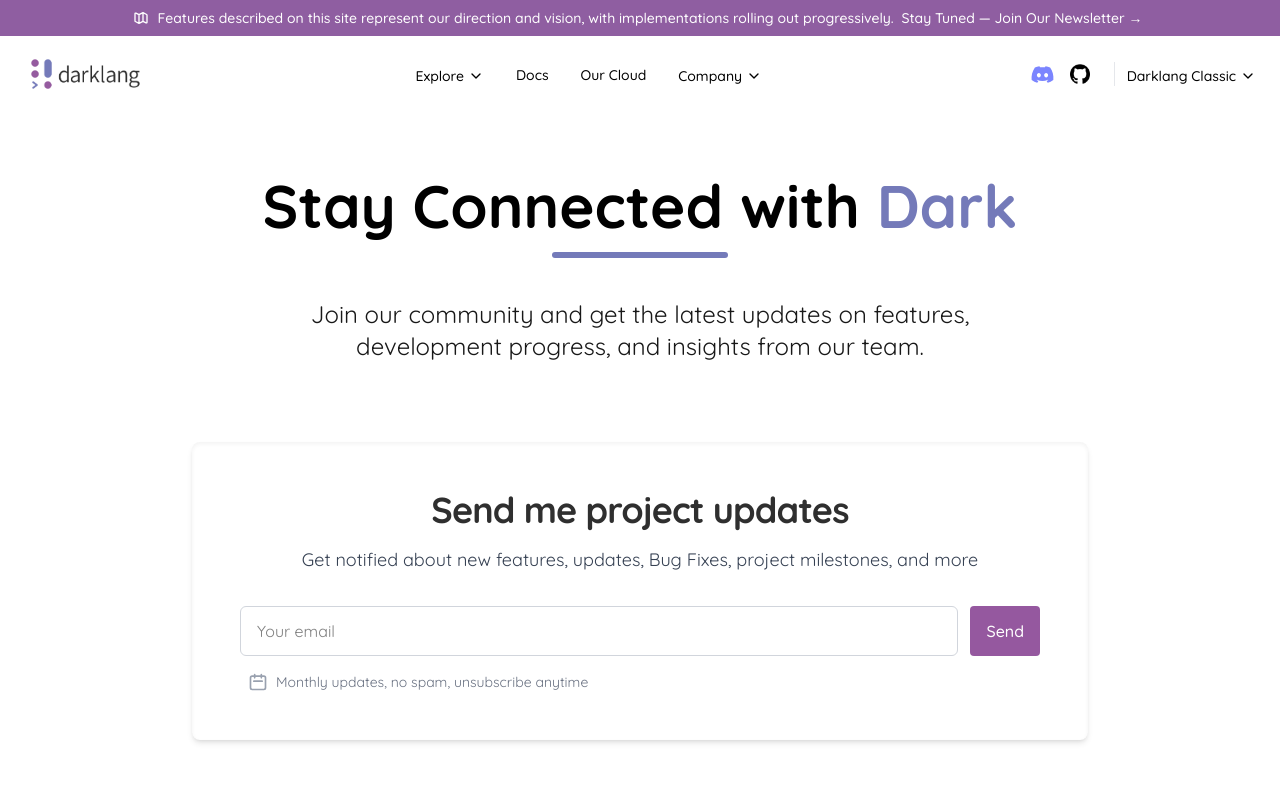
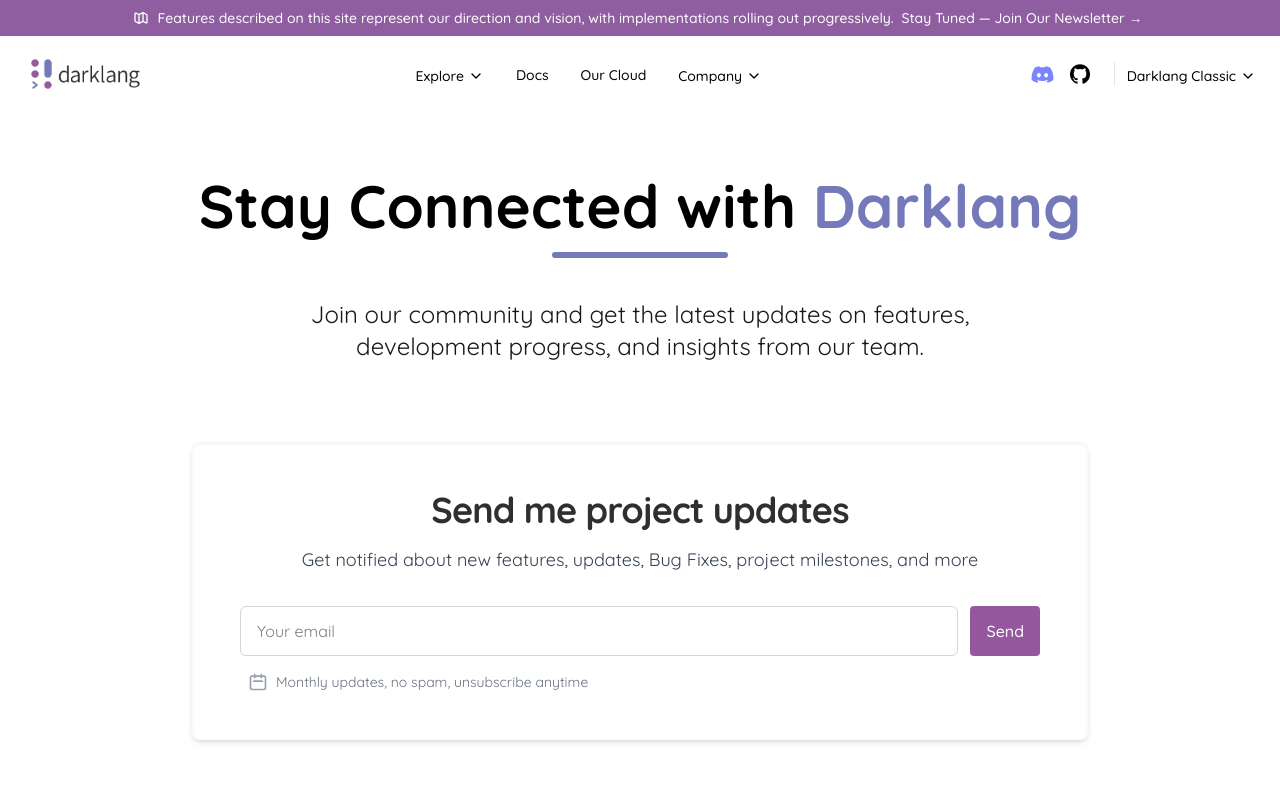
Before and after one commit to darklang/darklang.com, a React (Vite) app: page /newsletter in a window 1280 px wide. Shown: the top 800 px of the page. Built offline with nearby package versions, Linux system fonts and the light colour scheme.

Commit message:
Update Dark to Darklang and adjust max width

```diff
--- a/src/pages/Newsletter/index.tsx
+++ b/src/pages/Newsletter/index.tsx
@@ -5,9 +5,9 @@
   return (
     <div className="min-h-screen">
       <div className="pt-16">
-        <div className="max-w-4xl mx-auto px-4 text-center">
+        <div className="max-w-5xl mx-auto px-4 text-center">
           <h1 className="text-4xl md:text-6xl font-bold mb-4">
-            Stay Connected with <span className="text-blue-lbg">Dark</span>
+            Stay Connected with <span className="text-blue-lbg">Darklang</span>
           </h1>
           <div className="w-44 h-1.5 bg-blue-lbg mx-auto rounded-full mb-10"></div>
 
```
